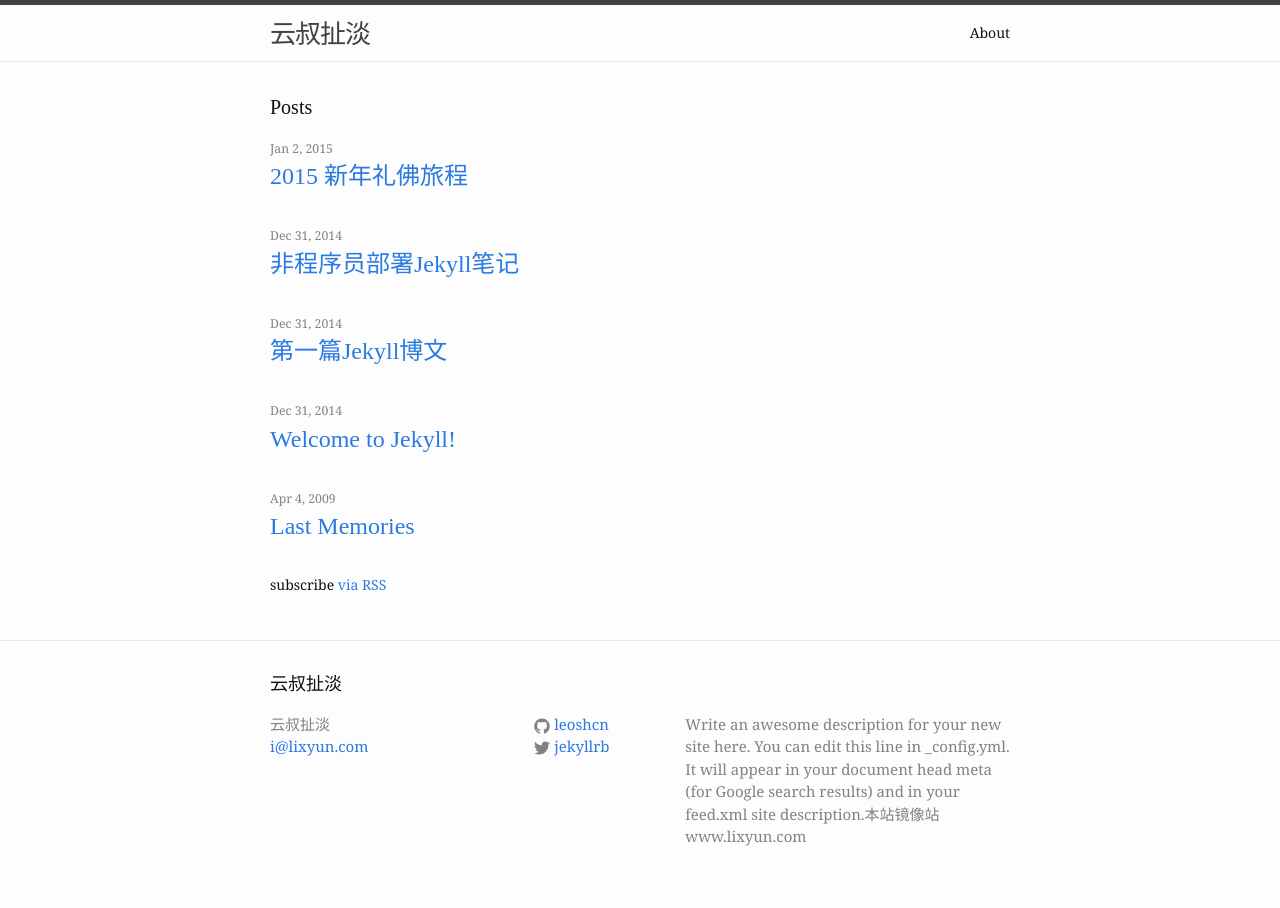
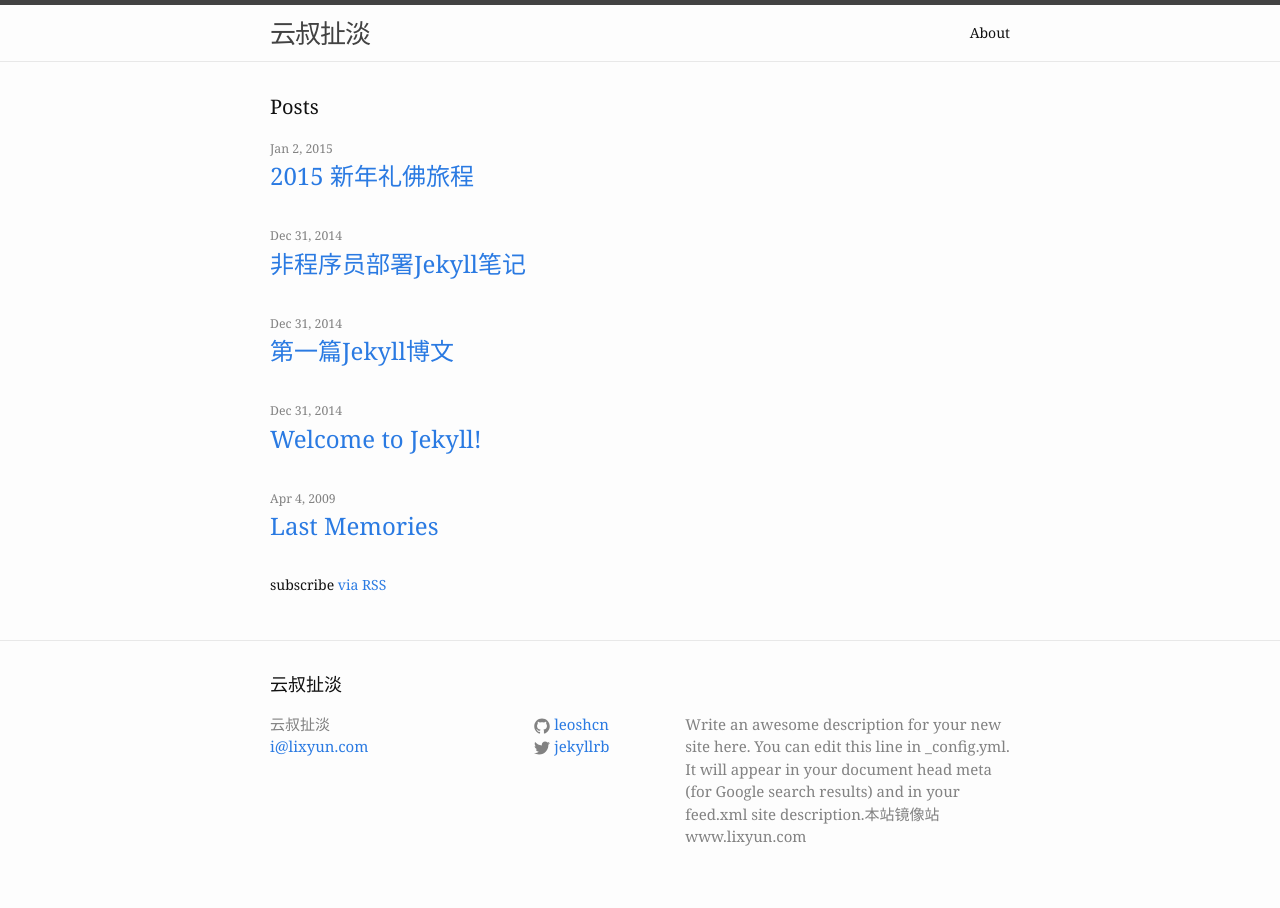
Before and after one commit to leoshcn/leoshcn.github.io, a Jekyll site: the page built from index.html, in a window 1280 px wide. Built offline with Jekyll 4.4.1, drawn with Linux system fonts in a browser that asks for light colours.

Commit message:
change font

```diff
--- a/_sass/_base.scss
+++ b/_sass/_base.scss
@@ -81,7 +81,7 @@ li {
  */
 h1, h2, h3, h4, h5, h6 {
     font-weight: 300;
-    font-family: "Microsoft YaHei";
+    font-family: ""Roboto", Microsoft YaHei";
 }
 
 h1 {
```
